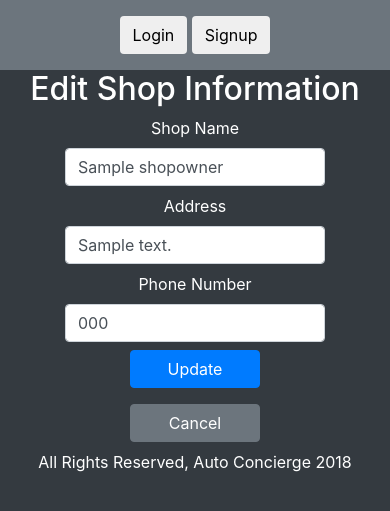
After one commit to njang/autoConcierge, a Django app: page /shop/1/edit/ in a window 390 px wide. The commit adds this page. Shown: the top 511 px of the page. Run offline with Django 3.2, Linux system fonts and the light colour scheme; tables that the repository leaves empty hold one stand-in row (values such as "Sample post"); some libraries are stand-ins or nearby versions.

Commit message:
Add phone number to shop info

```diff
--- a/autoConcierge/settings.py
+++ b/autoConcierge/settings.py
@@ -40,6 +40,7 @@ INSTALLED_APPS = [
     'whitenoise.runserver_nostatic',
     'django.contrib.staticfiles',
     'main_app',
+    'phonenumber_field',
 ]
 
 MIDDLEWARE = [
--- a/main_app/forms.py
+++ b/main_app/forms.py
@@ -4,6 +4,7 @@ from django.utils.translation import ugettext, ugettext_lazy as _
 from django.views.generic.edit import UpdateView
 from .models import User, CarOwner, ShopOwner, ServiceDriver, Car
 
+from phonenumber_field.modelfields import PhoneNumberField
 from django.http import HttpResponseRedirect
 import requests
 
@@ -68,7 +69,7 @@ class ShopOwnerSignUpForm(UserCreationForm):
     address_street = forms.CharField(label='Address',max_length=100)
     address_gps_lat = forms.DecimalField(label='address_gps_lat', max_digits=10, decimal_places=6)
     address_gps_lng = forms.DecimalField(label='address_gps_lng', max_digits=10, decimal_places=6)
-
+    phone_number = forms.CharField(label='Phone number',max_length=100)
     class Meta(UserCreationForm.Meta):
         model = User
 
@@ -80,7 +81,7 @@ class ShopOwnerSignUpForm(UserCreationForm):
         shop_owner = ShopOwner.objects.create(user=user)
         shop_owner.shop_name = self.cleaned_data.get('shop_name')
         shop_owner.address_street = self.cleaned_data.get('address_street')
-
+        shop_owner.phone_number = self.cleaned_data.get('phone_number')
         # Prepare for Google Maps geocode API
         params = {
             'address': self.cleaned_data.get('address_street'),
@@ -100,6 +101,11 @@ class ShopOwnerSignUpForm(UserCreationForm):
         shop_owner.address_gps_lng = result['geometry']['location']['lng']
         shop_owner.save()
         return user
+
+class EditShopForm(forms.ModelForm):
+    class Meta:
+        model = ShopOwner
+        fields = ('shop_name', 'address_street', 'phone_number')
 
 def update_address(request):
     form = AddressForm(request.POST)
--- a/main_app/models.py
+++ b/main_app/models.py
@@ -1,6 +1,7 @@
 from django.contrib.auth.models import AbstractUser, BaseUserManager
 from django.db import models
 from django.utils.translation import ugettext_lazy as _
+from phonenumber_field.modelfields import PhoneNumberField
 
 class UserManager(BaseUserManager):
     """Define a model manager for User model with no username field."""
@@ -82,8 +83,9 @@ class ShopOwner(models.Model):
     address_street = models.CharField(max_length=100)
     address_gps_lat = models.DecimalField(max_digits=10, decimal_places=6, default=0)
     address_gps_lng = models.DecimalField(max_digits=10, decimal_places=6, default=0)
+    phone_number = models.CharField(max_length=100)
     def __str__(self):
-        return self.shop_name + ' by ' + self.user.first_name + ' ' + self.user.last_name
+        return self.shop_name
 
 class ServiceDriver(models.Model):
     user = models.OneToOneField(User, on_delete=models.CASCADE, primary_key=True)
--- /dev/null
+++ b/main_app/templates/edit_shop.html
@@ -0,0 +1,35 @@
+{% extends 'base.html' %}
+
+{% block content %}
+    <h2>Edit Shop Information</h2>
+    <form method='post' novalidate='' class='form-group'>
+		{% csrf_token %}
+		<input type='hidden' name='next' value=''>
+		<div class='my-2'>
+			<label for='id_shop_name' class='form-label col-12'>Shop Name</label>
+			<input type='text' name='shop_name' required maxlength='100' id='id_shop_name' class='col-8 offset-2 col-md-6 offset-md-3 col-lg-4 offset-lg-4 form-control' value='{{ shop.shop_name }}'>
+		</div>
+		<div class='my-2'>
+			<label for='id_address_street' class='form-label col-12'>Address</label>
+			<input type='text' name='address_street' required maxlength='100' id='id_address_street' class='col-8 offset-2 col-md-6 offset-md-3 col-lg-4 offset-lg-4 form-control' value='{{ shop.address_street}}'>
+		</div>
+		<div class='my-2'>
+			<label for='id_phone_number' class='form-label col-12'>Phone Number</label>
+			<input type='text' name='phone_number' required maxlength='100' id='id_phone_number' class='col-8 offset-2 col-md-6 offset-md-3 col-lg-4 offset-lg-4 form-control' value='{{ shop.phone_number }}'>
+		</div>
+		<div class='my-2'>
+			<label for='id_address_gps_lat' class='col col-2 offset-3' hidden>address_gps_lat</label>
+			<input type='number' name='address_gps_lat' maxlength='100' id='id_address_gps_lat' class='col col-3 form-control' value='0' hidden>
+		</div>
+		<div class='my-2'>
+			<label for='id_address_gps_lng' class='col col-2 offset-3' hidden>address_gps_lng</label>
+			<input type='number' name='address_gps_lng' maxlength='100' id='id_address_gps_lng' class='col col-3 form-control' value='0' hidden>
+		</div>
+		<div class='my-2'>
+			<a href='update' class='btn btn-primary col-4 col-md-2'>Update</a>
+		</div>
+	</form>
+	<div class='my-2'>
+		<a href='/{{user.id}}/profile' class='btn btn-secondary col-4 col-md-2'>Cancel</a>
+	</div>
+{% endblock %}
--- a/main_app/templates/registration/shop_owner.html
+++ b/main_app/templates/registration/shop_owner.html
@@ -34,6 +34,10 @@
 			<input type='text' name='address_street' required maxlength='100' id='id_address_street' class='col-8 offset-2 col-md-6 offset-md-3 col-lg-4 offset-lg-4 form-control'>
 		</div>
 		<div class='my-2'>
+			<label for='id_phone_number' class='form-label col-12'>Phone Number</label>
+			<input type='text' name='phone_number' required maxlength='100' id='id_phone_number' class='col-8 offset-2 col-md-6 offset-md-3 col-lg-4 offset-lg-4 form-control'>
+		</div>
+		<div class='my-2'>
 			<label for='id_address_gps_lat' class='col col-2 offset-3' hidden>address_gps_lat</label>
 			<input type='number' name='address_gps_lat' maxlength='100' id='id_address_gps_lat' class='col col-3 form-control' value='0' hidden>
 		</div>
--- a/main_app/urls.py
+++ b/main_app/urls.py
@@ -14,6 +14,8 @@ urlpatterns = [
     url(r'^car/([0-9]+)/edit/$', main.edit_car, name='edit_car'),
     url(r'^car/([0-9]+)/edit/update/$', main.update_car, name='update_car'),
 	url(r'^car/([0-9]+)/remove/$', main.remove_car, name='remove_car'),
+    url(r'^shop/([0-9]+)/edit/$', main.edit_shop, name='edit_shop'),
+    url(r'^shop/([0-9]+)/edit/update$', main.update_shop, name='update_shop'),
 	url(r'^login/$', user.login_view, name='login'),		# display login page
 	url(r'^logout/$', user.logout_view, name='logout'),	# route to logout
 ]
--- a/main_app/views/main.py
+++ b/main_app/views/main.py
@@ -2,7 +2,7 @@ from django.shortcuts import render, redirect
 from django.views.generic import TemplateView
 from django.http import HttpResponseRedirect
 from main_app.models import User, CarOwner, ShopOwner, ServiceDriver, Car
-from main_app.forms import AddCarForm
+from main_app.forms import AddCarForm, ShopOwnerSignUpForm, EditShopForm
 
 # Create your views here.
 def index(request):
@@ -79,6 +79,22 @@ def remove_car(request, car_id):
     path = '/' + str(request.user.id) + '/profile/'
     return HttpResponseRedirect(path)
 
+def edit_shop(request, user_id):
+    shop = ShopOwner.objects.get(user=user_id)
+    form = EditShopForm({'shop_name': shop.shop_name, 'address_street': shop.address_street, 'phone_number': shop.phone_number})
+    return render(request, 'edit_shop.html', {'shop': shop, 'form': form})
+
+def update_shop(request, shop_id):
+    form = EditShopForm(request.POST)
+    if form.is_valid():
+        shop = ShopOwner.objects.get(id=shop_id)
+        shop.shop_name = form.cleaned_data['shop_name']
+        shop.address_street = form.cleaned_data['address_street']
+        shop.phone_number = form.cleaned_data['phone_number']
+        shop.save()
+    path = '/' + str(request.user.id) + '/profile/'
+    return HttpResponseRedirect(path)
+
 def error_404(request):
     data = {}
     return render(request,'404.html', data)
```
Also changed, not shown: main_app/templates/profile/shop_owner.html (+5 -2 lines), main_app/migrations/0003_shopowner_phone_number.py (added), main_app/migrations/0004_auto_20180302_1534.py (added).
